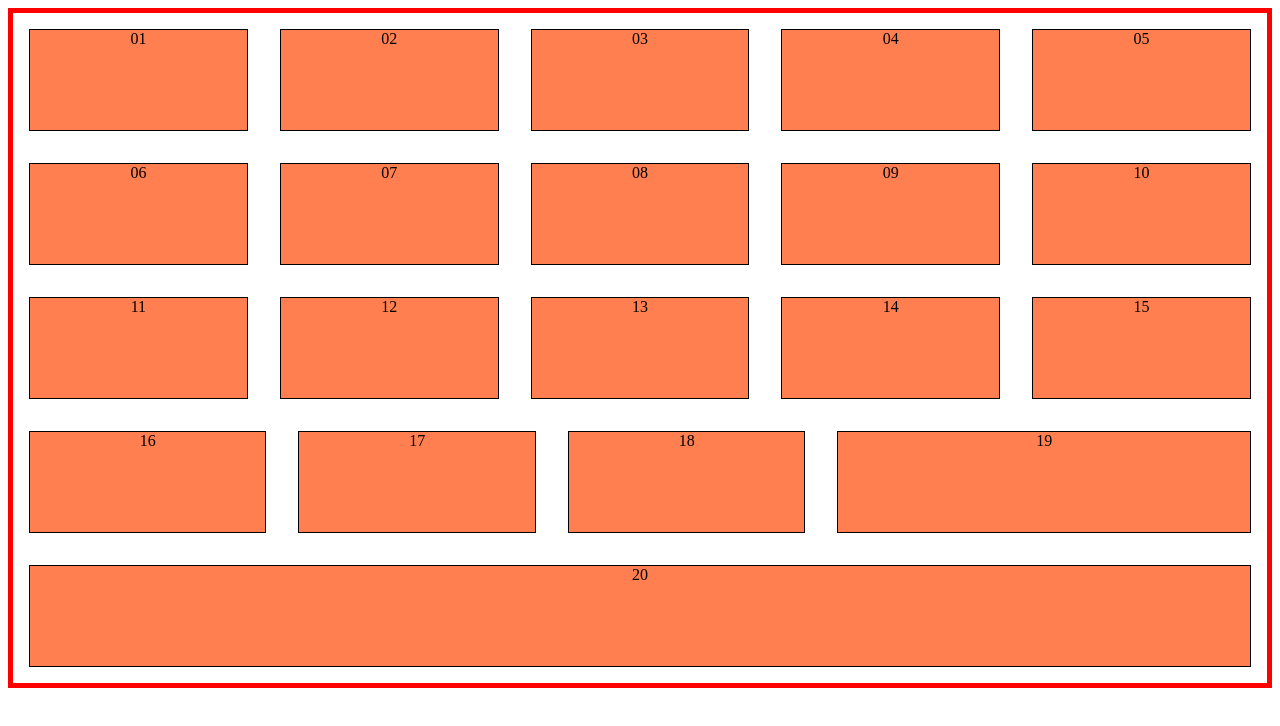
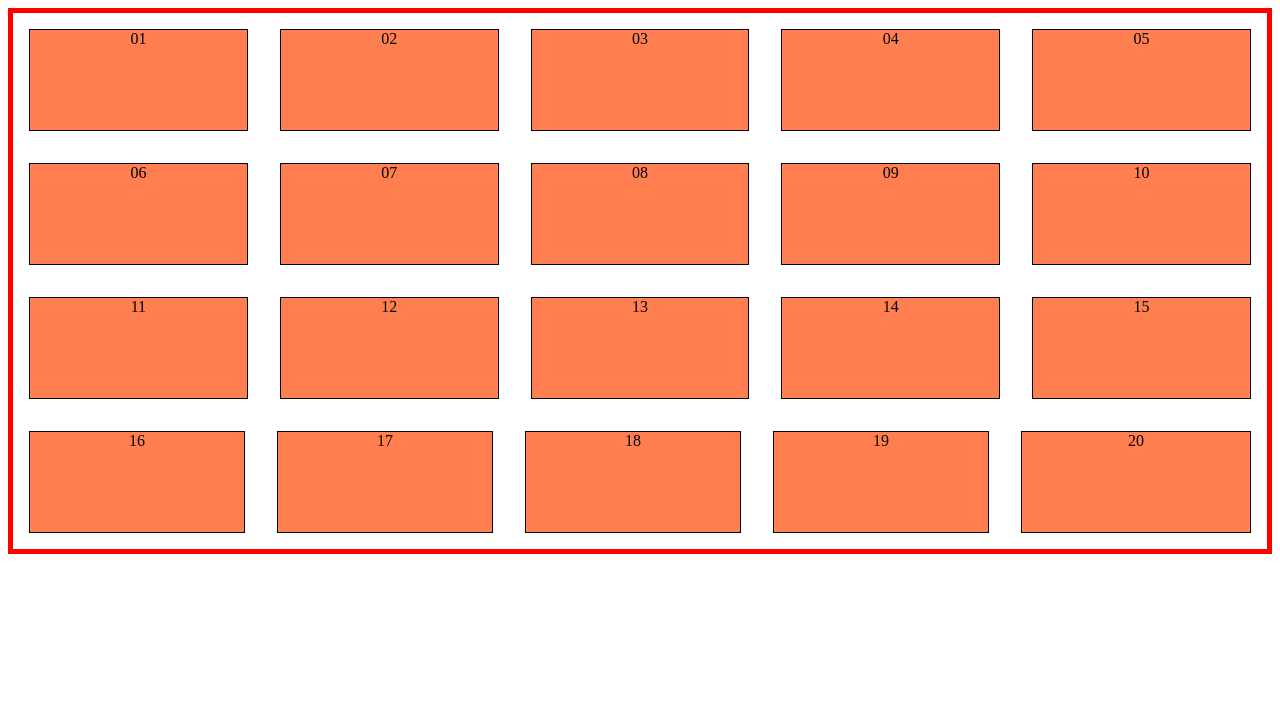
Before and after one commit to varma10/Web-Design, a plain HTML site: page flexbox-assignment1/index.html in a window 1280 px wide. Drawn offline with Linux system fonts and the light colour scheme.

Commit message:
Update main.css

```diff
--- a/flexbox-assignment1/main.css
+++ b/flexbox-assignment1/main.css
@@ -18,11 +18,10 @@ div {
 
 
 #s19 {
-  flex-basis: 30%;
-
+  flex-grow: 1;
 }
 
 
 #s20 {
-  flex-basis: 70%;
+  flex-grow: 2;
 }
```
